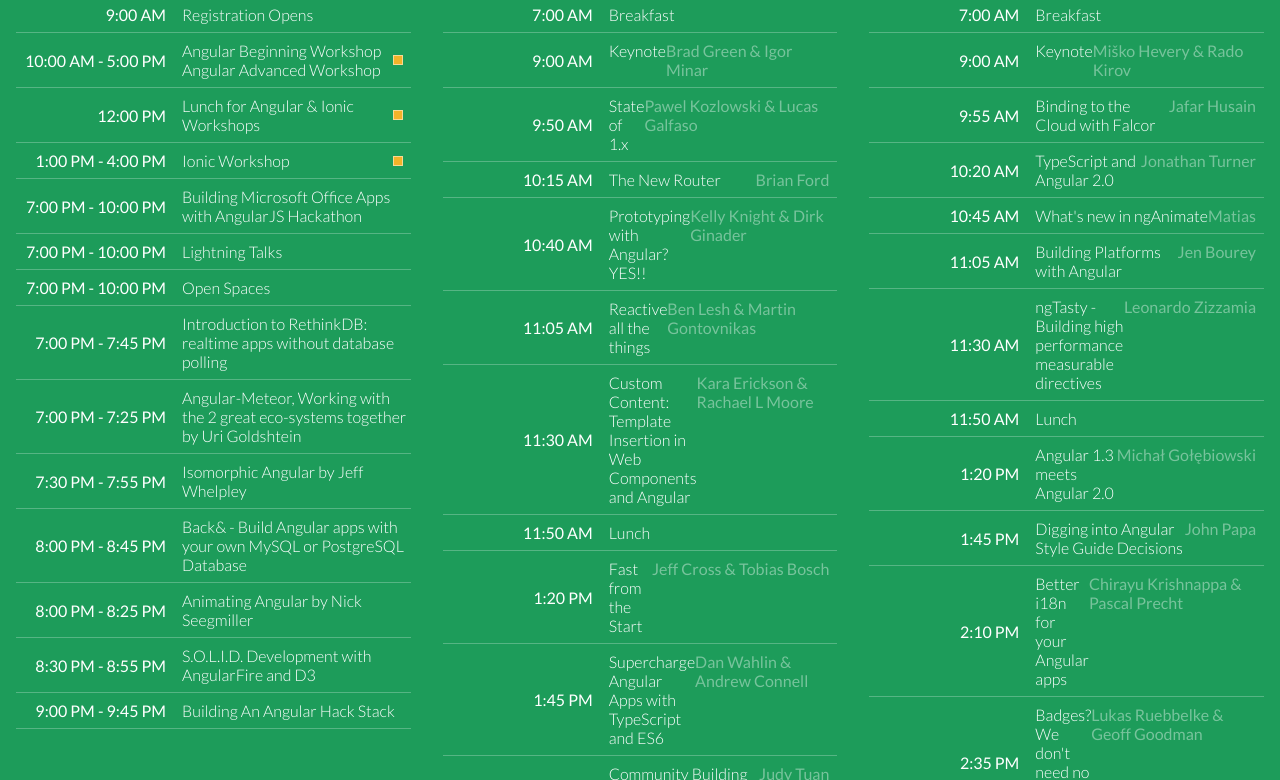
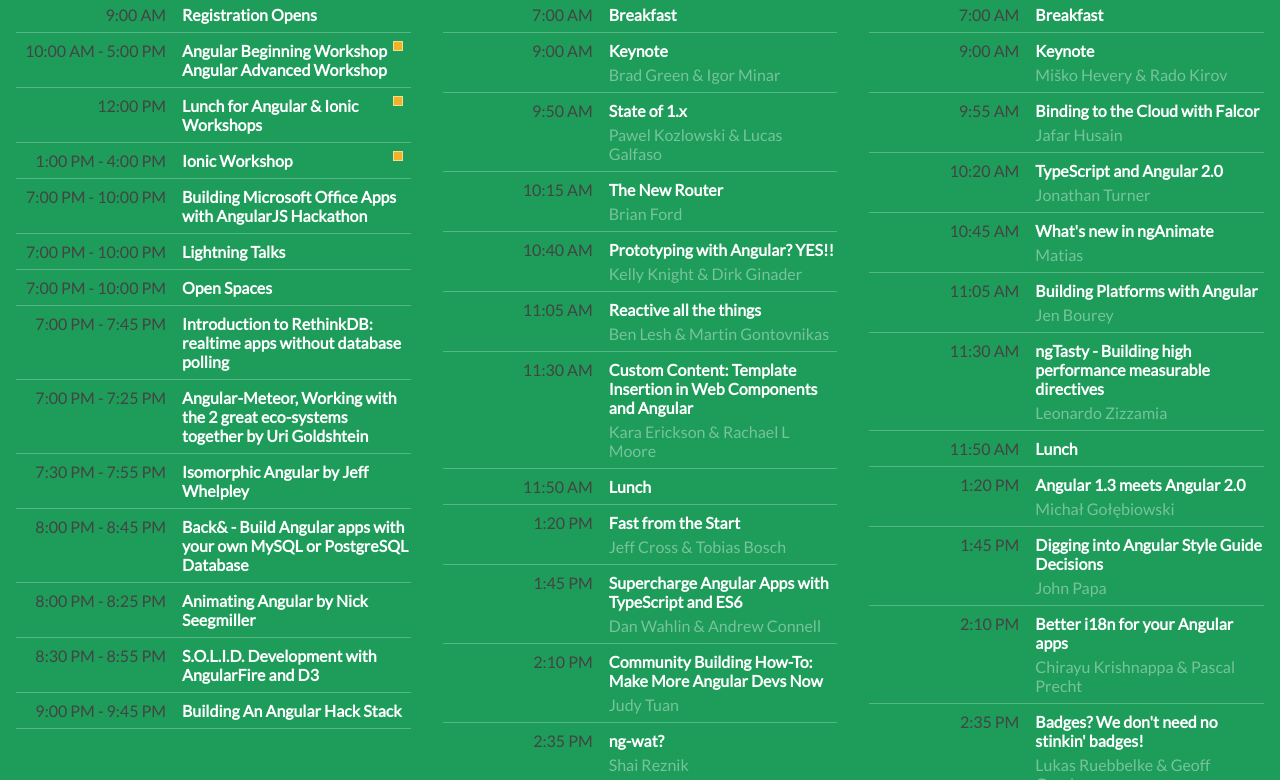
Before and after one commit to ng-conf/schedule-2015, a plain HTML site: page public/index.html in a window 1280 px wide. Shown: the part 214-994 px from the top of the page. Drawn offline with nearby package versions, Linux system fonts and the light colour scheme.

Commit message:
style tweaks

```diff
--- a/public/schedule.css
+++ b/public/schedule.css
@@ -11,6 +11,7 @@
 .Schedule a {
   color: #FFF;
   text-decoration: none;
+  font-weight: bold;
 }
 
 .Schedule a[href]:hover {
@@ -49,11 +50,12 @@
   border-bottom: 1px solid rgba(255, 255, 255, 0.25);
   text-align: center;
   padding-bottom: 16px;
+  color: #444;
 }
 
 .DaySchedule__item {
   display: flex;
-  align-items: center;
+  align-items: top;
   padding: 8px 0;
   border-bottom: 1px solid rgba(255, 255, 255, 0.25);
 }
@@ -62,21 +64,26 @@
   text-align: right;
   flex-basis: 150px;
   padding-right: 16px;
+  color: #444;
 }
 
 .DaySchedule__title__author {
-  display: flex;
   flex: 1;
 }
 
 .DaySchedule__title {
   font-weight: lighter;
   flex: 1;
+  float: left;
+  display: block;
 }
 
 .DaySchedule__author {
   color: rgba(255, 255, 255, 0.4);
   margin-right: 8px;
+  float: left;
+  clear: both;
+  margin-top: 5px;
 }
 
 .DaySchedule__extra {
```
